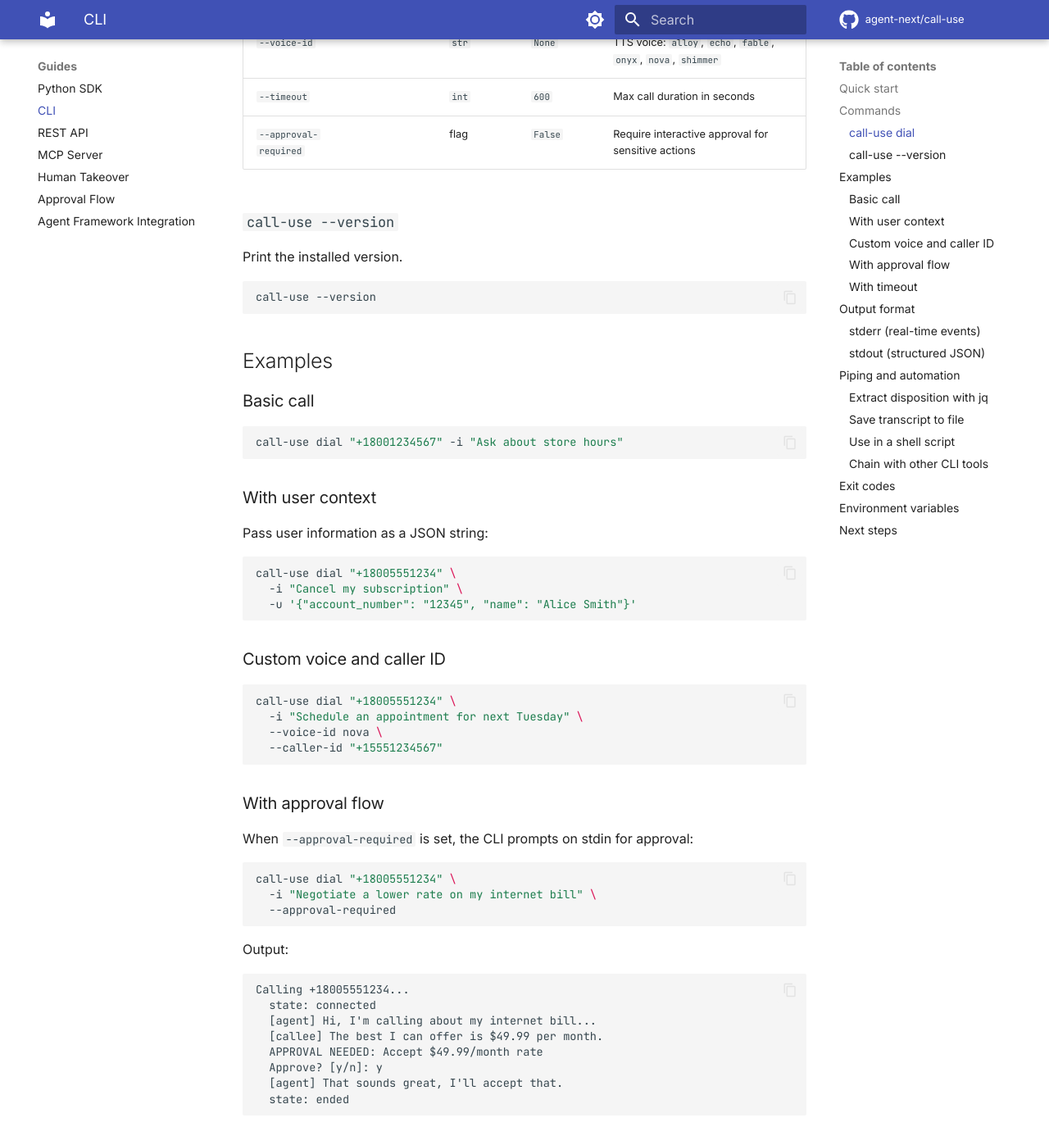
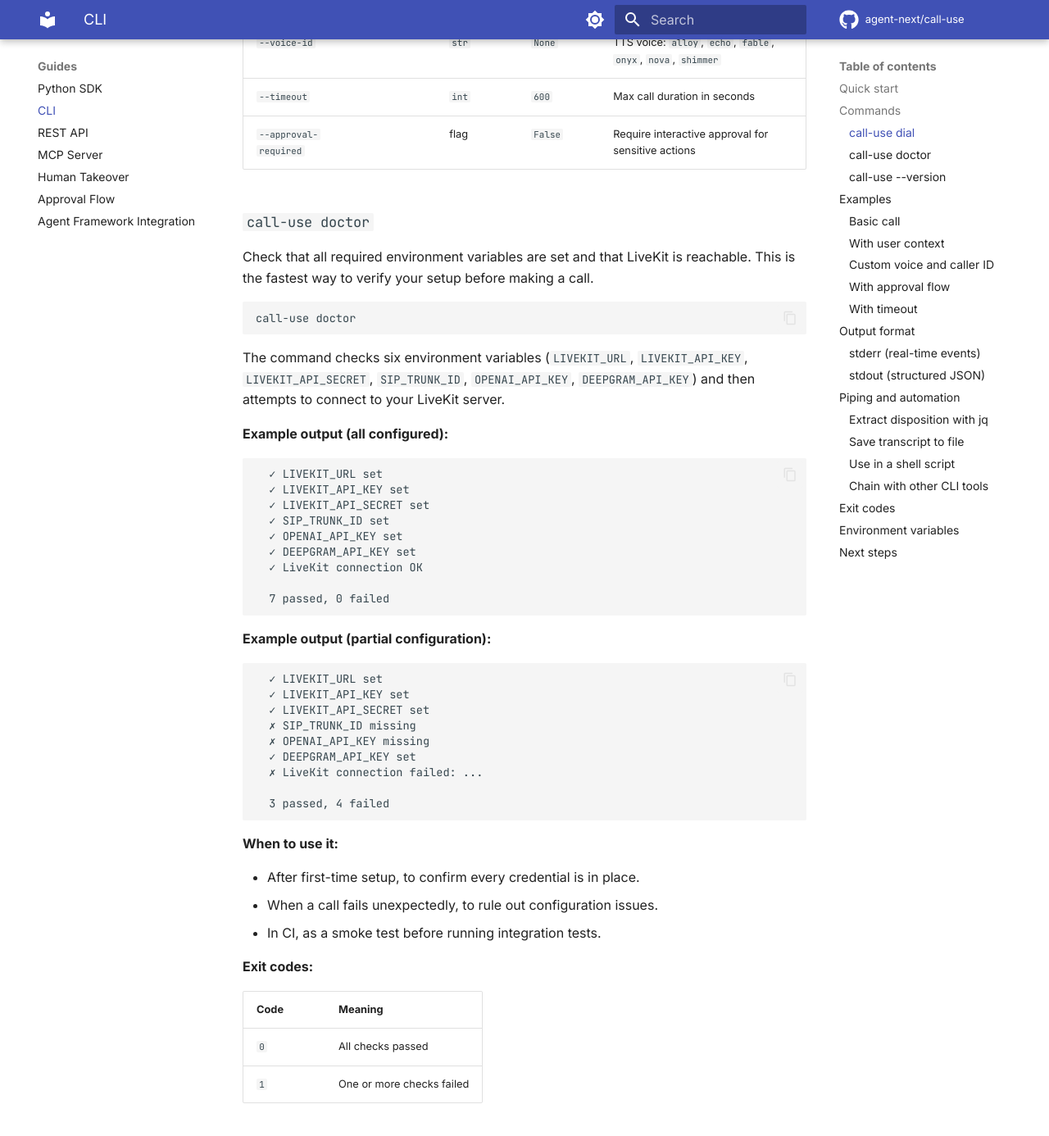
Before and after one commit to agent-next/call-use, an MkDocs documentation site: the page built from docs/guides/cli.md, in a window 1280 px wide and 1400 px high, scrolled down 1050 px. Shown: the top 1386 px of the window at 82% size. Built offline with MkDocs 1.6.1 and Material for MkDocs 9.7.7, drawn with Linux system fonts in a browser that asks for light colours; comment, search, counter and statistics services are not loaded.

Commit message:
docs(cli): document the doctor command (#63)
Co-authored-by: Claude Opus 4.6 <noreply@anthropic.com>

````diff
--- a/docs/guides/cli.md
+++ b/docs/guides/cli.md
@@ -34,6 +34,57 @@ call-use dial PHONE [OPTIONS]
 | `--voice-id` | | `str` | `None` | TTS voice: `alloy`, `echo`, `fable`, `onyx`, `nova`, `shimmer` |
 | `--timeout` | | `int` | `600` | Max call duration in seconds |
 | `--approval-required` | | flag | `False` | Require interactive approval for sensitive actions |
+
+### `call-use doctor`
+
+Check that all required environment variables are set and that LiveKit is reachable. This is the fastest way to verify your setup before making a call.
+
+```bash
+call-use doctor
+```
+
+The command checks six environment variables (`LIVEKIT_URL`, `LIVEKIT_API_KEY`, `LIVEKIT_API_SECRET`, `SIP_TRUNK_ID`, `OPENAI_API_KEY`, `DEEPGRAM_API_KEY`) and then attempts to connect to your LiveKit server.
+
+**Example output (all configured):**
+
+```
+  ✓ LIVEKIT_URL set
+  ✓ LIVEKIT_API_KEY set
+  ✓ LIVEKIT_API_SECRET set
+  ✓ SIP_TRUNK_ID set
+  ✓ OPENAI_API_KEY set
+  ✓ DEEPGRAM_API_KEY set
+  ✓ LiveKit connection OK
+
+  7 passed, 0 failed
+```
+
+**Example output (partial configuration):**
+
+```
+  ✓ LIVEKIT_URL set
+  ✓ LIVEKIT_API_KEY set
+  ✓ LIVEKIT_API_SECRET set
+  ✗ SIP_TRUNK_ID missing
+  ✗ OPENAI_API_KEY missing
+  ✓ DEEPGRAM_API_KEY set
+  ✗ LiveKit connection failed: ...
+
+  3 passed, 4 failed
+```
+
+**When to use it:**
+
+- After first-time setup, to confirm every credential is in place.
+- When a call fails unexpectedly, to rule out configuration issues.
+- In CI, as a smoke test before running integration tests.
+
+**Exit codes:**
+
+| Code | Meaning |
+|------|---------|
+| `0` | All checks passed |
+| `1` | One or more checks failed |
 
 ### `call-use --version`
 
````
Also changed, not shown: docs/getting-started/configuration.md (+15 -6 lines).
